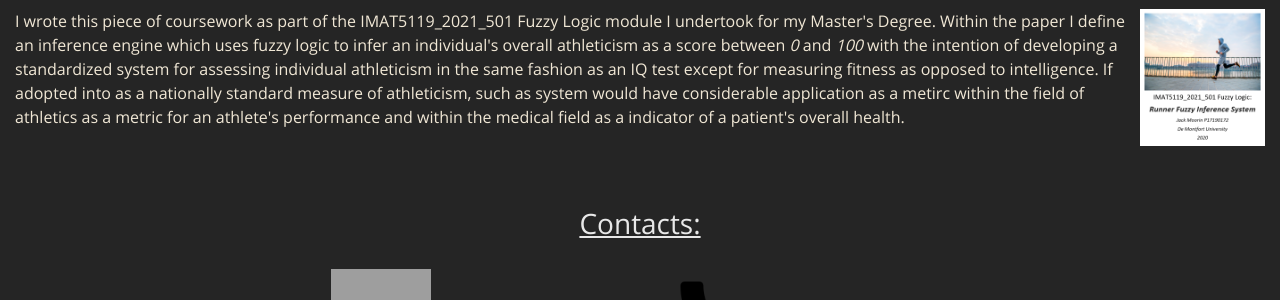
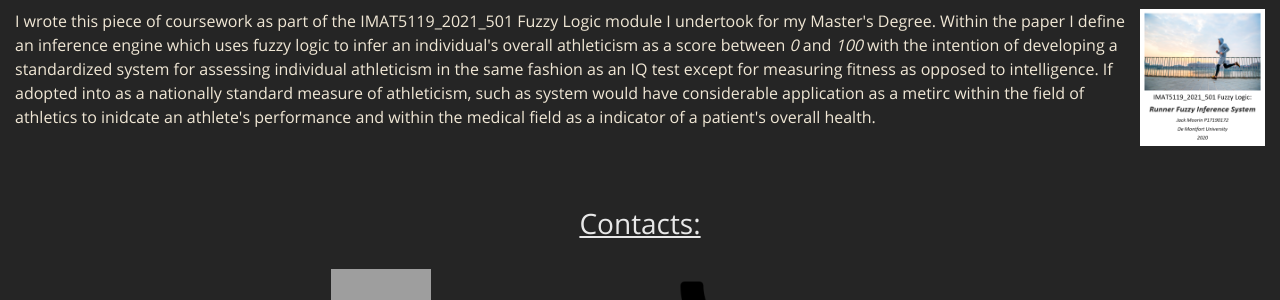
Before and after one commit to GamesProgrammingGrad2021/GamesProgrammingGrad2021.github.io, a Jekyll site: the page built from index.md, in a window 1280 px wide and 900 px high, scrolled down 1809 px, cut to the strip 503-803 px from the top of the window. Built offline with Jekyll 4.4.1, drawn with Linux system fonts in a browser that asks for light colours; nearby versions of some CDN libraries; our own code applies the rules of GitHub Pages for plain Markdown files; grey boxes are pictures that could not be loaded.

Commit message:
Update default.html

```diff
--- a/_layouts/default.html
+++ b/_layouts/default.html
@@ -167,8 +167,8 @@
 				Within the paper I define an inference engine which uses fuzzy logic to infer an individual's overall athleticism as a score
 				between <i>0</i> and <i>100</i> with the intention of developing a standardized system for assessing individual athleticism
 				in the same fashion as an IQ test except for measuring fitness as opposed to intelligence. If adopted into as a nationally
-				standard measure of athleticism, such as system would have considerable application as a metirc within the field of athletics as a metric
-				for an athlete's performance and within the medical field as a indicator of a patient's overall health.
+				standard measure of athleticism, such as system would have considerable application as a metirc within the field of athletics
+				to inidcate an athlete's performance and within the medical field as a indicator of a patient's overall health.
 				</div>
 			</div>
 		</div>
```
